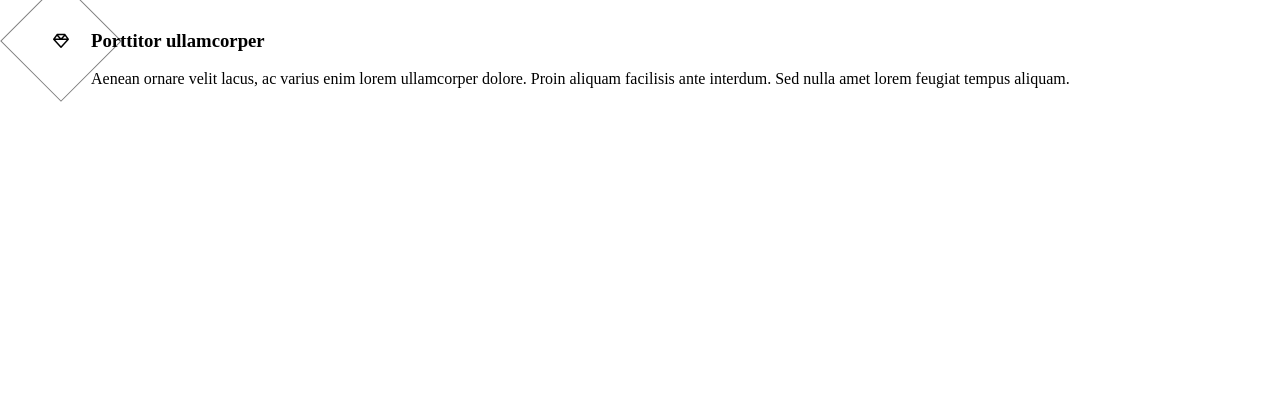
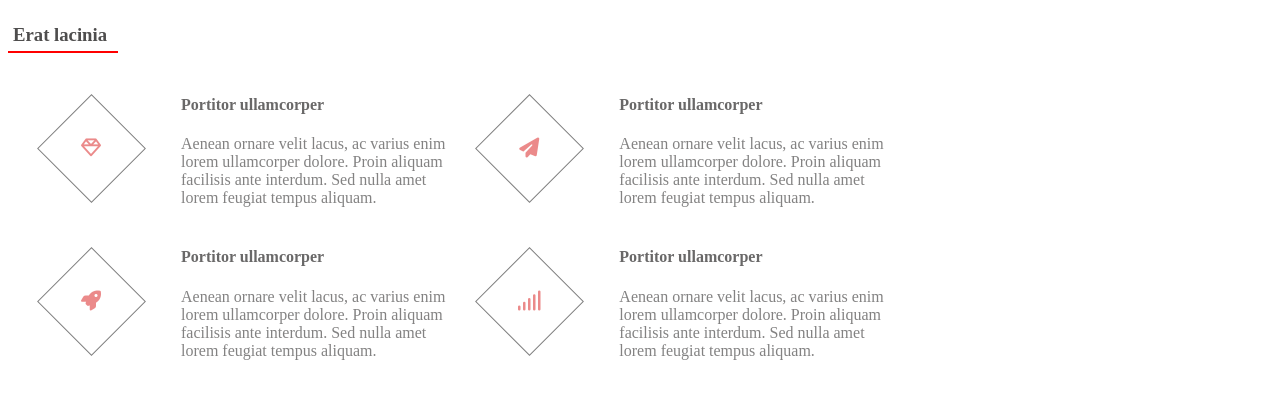
Before and after one commit to thinhsuy2908/html, a plain HTML site: page sesion8/bt4ss8.html in a window 1280 px wide. Drawn offline with Linux system fonts and the light colour scheme.

Commit message:
Add files via upload

```diff
--- a/sesion8/bt4ss8.html
+++ b/sesion8/bt4ss8.html
@@ -1,54 +1,135 @@
 <!DOCTYPE html>
 <html lang="en">
   <head>
-    <meta charset="UTF-8">
-    <meta name="viewport" content="width=device-width, initial-scale=1.0">
-    <title>Document</title>
-    <script src="https://kit.fontawesome.com/7b988689d5.js" crossorigin="anonymous"></script>
+    <meta charset="UTF-8" />
+    <meta name="viewport" content="width=device-width, initial-scale=1.0" />
+    <script src="https://kit.fontawesome.com/7b988689d5.js"crossorigin="anonymous"></script>
+
     <style>
-        .img {
+      h3 {
+        border-bottom: 2px solid #ff0000;
+        color: #3d3b3be8;
+        width: 100px;
+        padding: 5px;
+      }
+      h4 {
+        color: #3d3b3bc5;
+      }
+      p {
+        color: #3d3b3be8;
+        opacity: 0.7;
+      }
+      .icon {
         position: relative;
         width: 60px;
         height: 60px;
         display: flex;
         align-items: center;
         justify-content: center;
-        margin-left: 20px;
+        margin: 20px;
       }
 
       .border {
         position: absolute;
-        width: 140%;
-        height: 140%;
+        width: 125%;
+        height: 125%;
         border: 1px solid rgba(0, 0, 0, 0.5);
         transform: rotate(45deg);
       }
 
-    .content {
+      .gem {
         position: relative;
         background: white;
         padding: 10px;
         z-index: 1;
-        font-size: 32px;
+        font-size: 20px;
         color: rgba(217, 35, 35, 0.532);
       }
-    .bai1{
+      .boss {
         display: flex;
+        align-items: center;
+        padding-left: 30px;
+      }
+      .content {
+        margin-left: 40px;
       }
     </style>
   </head>
   <body>
+    <h3>Erat lacinia</h3>
     <table>
       <tr>
         <td>
-                <div class="bai1">
-                    <div class="img">
-                        <div class="border"></div><i class="fa-regular fa-gem"></i>
-
+          <div class="boss">
+            <div class="icon">
+              <div class="border"></div>
+              <div class="gem">
+                <i class="fa-regular fa-gem"></i>
               </div>
-                    <div class="text">
-                        <h3>Porttitor ullamcorper</h3>
-                        <span>Aenean ornare velit lacus, ac varius enim lorem ullamcorper dolore. Proin aliquam facilisis ante interdum. Sed nulla amet lorem feugiat tempus aliquam.</span>
+            </div>
+            <div class="content">
+              <h4>Portitor ullamcorper</h4>
+              <p>
+                Aenean ornare velit lacus, ac varius enim <br />lorem
+                ullamcorper dolore. Proin aliquam <br />facilisis ante interdum.
+                Sed nulla amet <br />lorem feugiat tempus aliquam.
+              </p>
+            </div>
+          </div>
+        </td>
+        <td>
+          <div class="boss">
+            <div class="icon">
+              <div class="border"></div>
+              <div class="gem">
+                <i class="fa-solid fa-paper-plane"></i>
+              </div>
+            </div>
+            <div class="content">
+              <h4>Portitor ullamcorper</h4>
+              <p>
+                Aenean ornare velit lacus, ac varius enim <br />lorem
+                ullamcorper dolore. Proin aliquam <br />facilisis ante interdum.
+                Sed nulla amet <br />lorem feugiat tempus aliquam.
+              </p>
+            </div>
+          </div>
+        </td>
+      </tr>
+      <tr>
+        <td>
+          <div class="boss">
+            <div class="icon">
+              <div class="border"></div>
+              <div class="gem">
+                <i class="fa-solid fa-rocket"></i>
+              </div>
+            </div>
+            <div class="content">
+              <h4>Portitor ullamcorper</h4>
+              <p>
+                Aenean ornare velit lacus, ac varius enim <br />lorem
+                ullamcorper dolore. Proin aliquam <br />facilisis ante interdum.
+                Sed nulla amet <br />lorem feugiat tempus aliquam.
+              </p>
+            </div>
+          </div>
+        </td>
+        <td>
+          <div class="boss">
+            <div class="icon">
+              <div class="border"></div>
+              <div class="gem">
+                <i class="fa-solid fa-signal"></i>
+              </div>
+            </div>
+            <div class="content">
+              <h4>Portitor ullamcorper</h4>
+              <p>
+                Aenean ornare velit lacus, ac varius enim <br />lorem
+                ullamcorper dolore. Proin aliquam <br />facilisis ante interdum.
+                Sed nulla amet <br />lorem feugiat tempus aliquam.
+              </p>
             </div>
           </div>
         </td>
```
Lines whose indentation alone changed are shown as unchanged.
